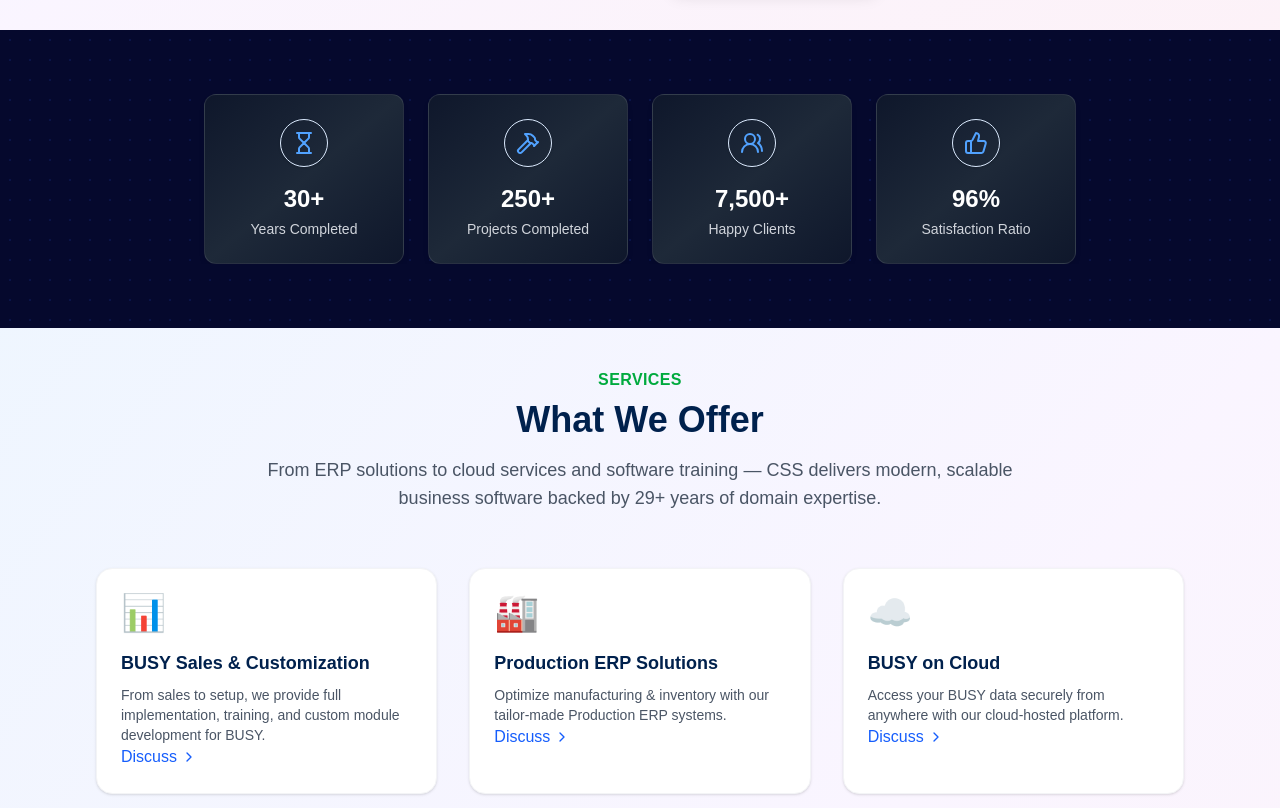
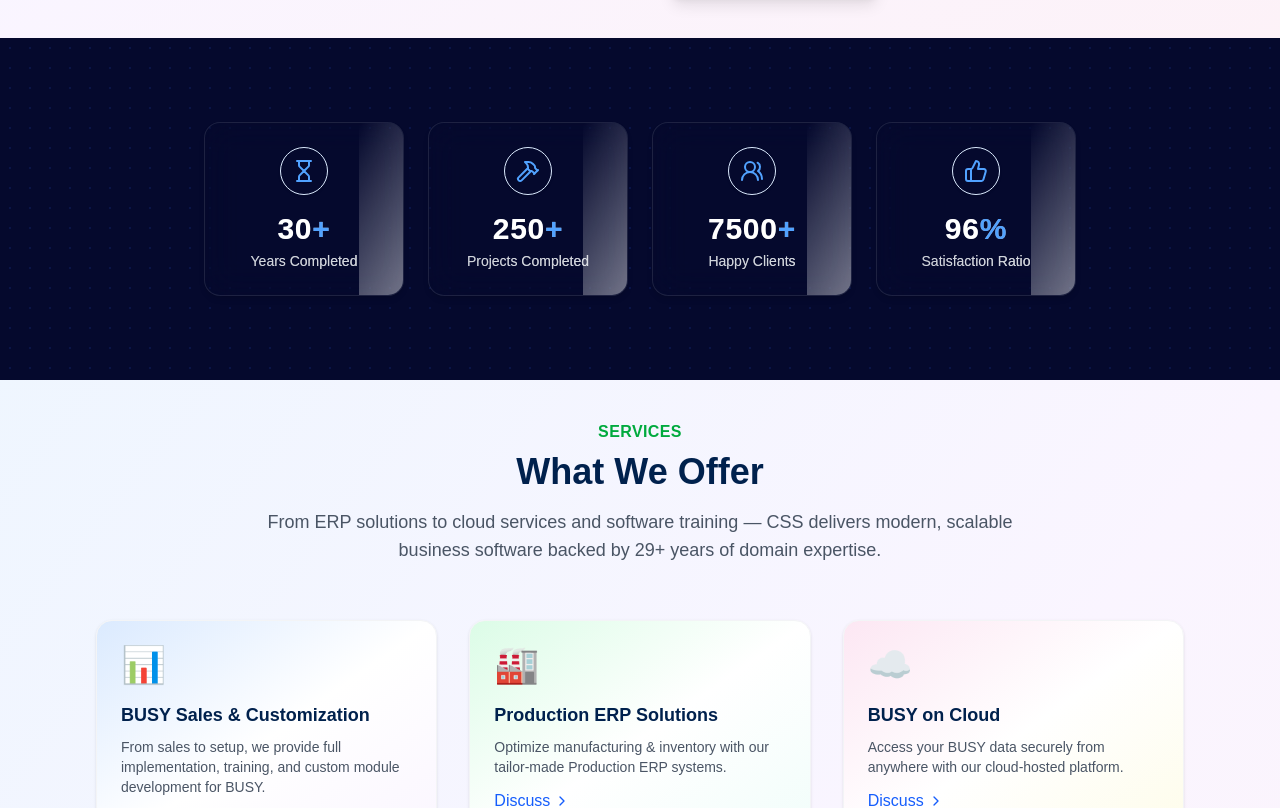
Before and after one commit to MukeshMB/compact-software-solution, a Next.js app: page / in a window 1280 px wide. Shown: the part 1682-2490 px from the top of the page. Built offline with nearby package versions, Linux system fonts and the light colour scheme.

Commit message:
Design optimised with Animation

```diff
--- a/src/app/globals.css
+++ b/src/app/globals.css
@@ -39,3 +39,175 @@
   scrollbar-width: none;
   /* Firefox */
 }
+
+@keyframes fadeInUp {
+  0% {
+    opacity: 0;
+    transform: translateY(12px);
+  }
+
+  100% {
+    opacity: 1;
+    transform: translateY(0);
+  }
+}
+
+.shimmer-text {
+  background: linear-gradient(90deg,
+      rgba(255, 255, 255, 0.2) 0%,
+      rgba(255, 255, 255, 0.9) 50%,
+      rgba(255, 255, 255, 0.2) 100%);
+  background-size: 200% auto;
+  background-clip: text;
+  -webkit-background-clip: text;
+  color: transparent;
+  animation: shimmer 2s linear infinite;
+}
+
+@keyframes shimmer {
+  0% {
+    background-position: -100% 0;
+  }
+
+  100% {
+    background-position: 200% 0;
+  }
+}
+
+@keyframes fade-in-up {
+  0% {
+    opacity: 0;
+    transform: translateY(20px);
+  }
+
+  100% {
+    opacity: 1;
+    transform: translateY(0);
+  }
+}
+
+.shimmer-wrapper {
+  position: relative;
+  overflow: hidden;
+}
+
+.shimmer-wrapper::before {
+  content: '';
+  position: absolute;
+  top: 0;
+  left: -150%;
+  height: 100%;
+  width: 150%;
+  background: linear-gradient(120deg,
+      transparent 0%,
+      rgba(255, 255, 255, 0.1) 50%,
+      transparent 100%);
+  animation: shimmer 2.5s infinite;
+  z-index: 1;
+}
+
+.shimmer-content {
+  position: relative;
+  z-index: 2;
+}
+
+@keyframes fadeInUp {
+  0% {
+    opacity: 0;
+    transform: translateY(20px);
+  }
+
+  100% {
+    opacity: 1;
+    transform: translateY(0);
+  }
+}
+
+.fade-in-up {
+  animation: fadeInUp 0.6s ease-out forwards;
+  opacity: 0;
+  /* initial state */
+}
+
+/* globals.css */
+.glow-border {
+  border: 1px solid rgba(255, 255, 255, 0.1);
+  transition: box-shadow 0.4s ease, transform 0.3s ease;
+}
+
+.glow-border:hover {
+  box-shadow: 0 0 15px rgba(59, 130, 246, 0.5);
+  /* blue glow */
+  transform: translateY(-4px);
+}
+
+.feature-card {
+  transition: all 0.3s ease;
+  animation: fadeInUp 0.8s ease forwards;
+}
+
+.feature-card:hover {
+  box-shadow: 0 0 20px rgba(59, 130, 246, 0.4);
+  /* blue glow */
+  transform: translateY(-5px) scale(1.02);
+  border-color: rgba(59, 130, 246, 0.6);
+  /* glow border */
+}
+
+.feature-glow-blue:hover {
+  box-shadow: 0 0 20px rgba(59, 130, 246, 0.5);
+  /* blue */
+  border-color: rgba(59, 130, 246, 0.6);
+}
+
+.feature-glow-purple:hover {
+  box-shadow: 0 0 20px rgba(168, 85, 247, 0.5);
+  /* purple */
+  border-color: rgba(168, 85, 247, 0.6);
+}
+
+.feature-glow-green:hover {
+  box-shadow: 0 0 20px rgba(34, 197, 94, 0.5);
+  /* green */
+  border-color: rgba(34, 197, 94, 0.6);
+}
+
+/* Shared card animation and hover glow */
+.recom-feature-card {
+  transition: all 0.3s ease;
+  animation: fadeInUp 0.8s ease forwards;
+  will-change: transform, box-shadow, border-color;
+}
+
+.recom-feature-card:hover .icon-circle {
+  transform: scale(1.05);
+  box-shadow: 0 0 20px rgba(59, 130, 246, 0.4);
+  border: 1px solid rgba(59, 130, 246, 0.5);
+}
+
+/* global shimmer effect */
+.shimmer-text {
+  position: relative;
+  overflow: hidden;
+  color: #ffffff;
+}
+
+.shimmer-text::after {
+  content: "";
+  position: absolute;
+  top: 0;
+  left: -150%;
+  height: 100%;
+  width: 150%;
+  background: linear-gradient(120deg,
+      rgba(255, 255, 255, 0) 0%,
+      rgba(255, 255, 255, 0.6) 50%,
+      rgba(255, 255, 255, 0) 100%);
+  animation: shimmer 2s infinite;
+}
+
+@keyframes shimmer {
+  100% {
+    left: 150%;
+  }
+}
--- a/src/containers/HomePage/BusyCloud.tsx
+++ b/src/containers/HomePage/BusyCloud.tsx
@@ -3,7 +3,8 @@
 export default function BusyCloud() {
     return (
         <section className="relative w-full py-7 md:py-10 bg-gradient-to-br from-[#0f172a] via-[#1e293b] to-[#0f172a] text-white overflow-hidden">
-            <div className="max-w-6xl mx-auto px-4 flex flex-col md:flex-row items-center justify-between gap-10">
+            <div className="max-w-6xl mx-auto px-4 shimmer-wrapper">
+                <div className="flex flex-col md:flex-row items-center justify-between gap-10 shimmer-content">
 
                     {/* Text Content */}
                     <div className="md:w-2/3 space-y-4 text-center md:text-left">
@@ -32,6 +33,8 @@
                             <CloudUpload className="w-16 h-16 text-blue-400" />
                         </div>
                     </div>
+
+                </div>
             </div>
         </section>
     );
--- a/src/containers/HomePage/Services.tsx
+++ b/src/containers/HomePage/Services.tsx
@@ -145,6 +145,16 @@
         });
     };
 
+    const cardBackgrounds = [
+        'bg-gradient-to-br from-blue-100 via-white to-purple-50',
+        'bg-gradient-to-br from-green-100 via-white to-teal-50',
+        'bg-gradient-to-br from-pink-100 via-white to-yellow-50',
+        'bg-gradient-to-br from-indigo-100 via-white to-blue-50',
+        'bg-gradient-to-br from-rose-100 via-white to-fuchsia-50',
+        'bg-gradient-to-br from-orange-100 via-white to-yellow-50',
+    ];
+
+
     return (
         <>
             <section id="services" className="bg-gradient-to-br from-blue-50 via-purple-50 to-pink-50 py-10 px-6 sm:px-10 lg:px-24">
@@ -165,16 +175,20 @@
                     {primaryServices.map((service, index) => (
                         <div
                             key={index}
-                            className="bg-white rounded-2xl shadow-sm hover:shadow-md transition-all duration-300 p-6 text-left border border-gray-100"
+                            className={`
+        rounded-2xl p-6 text-left border transition-all duration-300 shadow-sm
+        fade-in-up transform hover:scale-105 hover:shadow-xl
+        hover:border-blue-400 border-gray-100
+        ${cardBackgrounds[index % cardBackgrounds.length]}
+      `}
+                            style={{ animationDelay: `${index * 150}ms`, animationFillMode: 'forwards' }}
                         >
                             <div className="text-4xl mb-4 text-[#004080]">{service.icon}</div>
-                            <h3 className="text-lg font-semibold text-[#00214D]">
-                                {service.title}
-                            </h3>
+                            <h3 className="text-lg font-semibold text-[#00214D]">{service.title}</h3>
                             <p className="text-gray-600 text-sm mt-2">{service.desc}</p>
                             <button
                                 onClick={() => handleExploreCategory(service)}
-                                className="flex items-center text-blue-600 hover:text-blue-800 font-medium transition-colors cursor-pointer"
+                                className="flex items-center text-blue-600 hover:text-blue-800 font-medium transition-colors cursor-pointer mt-3"
                             >
                                 Discuss
                                 <ChevronRight className="w-4 h-4 ml-1" />
@@ -182,6 +196,7 @@
                         </div>
                     ))}
                 </div>
+
 
                 {/* Secondary Services Section */}
                 <div className="mt-20 text-center">
@@ -192,7 +207,13 @@
                         {secondaryServices.map((service, index) => (
                             <div
                                 key={index}
-                                className={`rounded-xl ${service.bg} p-4 shadow-sm hover:shadow-md transition text-left`}
+                                className={`
+        p-4 rounded-xl text-left shadow-sm transition-all duration-300
+        fade-in-up transform hover:scale-105 hover:shadow-xl
+        hover:border-blue-400 border border-gray-100
+        ${cardBackgrounds[index % cardBackgrounds.length]}
+      `}
+                                style={{ animationDelay: `${index * 100}ms`, animationFillMode: 'forwards' }}
                             >
                                 <div className="flex items-start gap-4">
                                     <div className="text-3xl">{service.icon}</div>
@@ -203,7 +224,7 @@
                                         <p className="text-sm text-gray-700 leading-relaxed">{service.desc}</p>
                                         <button
                                             onClick={() => handleExploreCategory(service)}
-                                            className="flex items-center text-blue-600 hover:text-blue-800 font-medium transition-colors cursor-pointer"
+                                            className="flex items-center text-blue-600 hover:text-blue-800 font-medium transition-colors cursor-pointer mt-2"
                                         >
                                             Discuss
                                             <ChevronRight className="w-4 h-4 ml-1" />
@@ -213,8 +234,10 @@
                             </div>
                         ))}
                     </div>
+
                 </div>
             </section>
+
             {/* Futuristic Modal */}
             {isModalOpen && (
                 <div className="fixed inset-0 z-50 flex items-center justify-center p-4 flex-col h-full overflow-hidden">
--- a/src/containers/HomePage/Stats.tsx
+++ b/src/containers/HomePage/Stats.tsx
@@ -1,32 +1,78 @@
+"use client";
+import { useEffect, useRef, useState } from "react";
 import {
   Hourglass,
   Hammer,
   UsersRound,
-  ThumbsUp
+  ThumbsUp,
 } from "lucide-react";
 
 const stats = [
   {
     icon: <Hourglass className="text-blue-400 w-6 h-6" />,
     label: "Years Completed",
-    value: "30+",
+    value: 30,
+    suffix: "+",
   },
   {
     icon: <Hammer className="text-blue-400 w-6 h-6" />,
     label: "Projects Completed",
-    value: "250+",
+    value: 250,
+    suffix: "+",
   },
   {
     icon: <UsersRound className="text-blue-400 w-6 h-6" />,
     label: "Happy Clients",
-    value: "7,500+",
+    value: 7500,
+    suffix: "+",
   },
   {
     icon: <ThumbsUp className="text-blue-400 w-6 h-6" />,
     label: "Satisfaction Ratio",
-    value: "96%",
+    value: 96,
+    suffix: "%",
   },
 ];
+
+function useCountUpOnView(target: number, duration = 1200) {
+  const [count, setCount] = useState(0);
+  const [hasStarted, setHasStarted] = useState(false);
+  const ref = useRef<HTMLDivElement | null>(null);
+
+  useEffect(() => {
+    const observer = new IntersectionObserver(
+      ([entry]) => {
+        if (entry.isIntersecting && !hasStarted) {
+          setHasStarted(true);
+        }
+      },
+      { threshold: 0.4 }
+    );
+
+    if (ref.current) observer.observe(ref.current);
+
+    return () => {
+      if (ref.current) observer.unobserve(ref.current);
+    };
+  }, [hasStarted]);
+
+  useEffect(() => {
+    if (!hasStarted) return;
+    let start = 0;
+    const increment = target / (duration / 16);
+    const interval = setInterval(() => {
+      start += increment;
+      if (start >= target) {
+        start = target;
+        clearInterval(interval);
+      }
+      setCount(Math.round(start));
+    }, 16);
+    return () => clearInterval(interval);
+  }, [hasStarted, target, duration]);
+
+  return { count, ref };
+}
 
 export default function StatsBanner() {
   return (
@@ -34,21 +80,35 @@
       {/* Background Grid Dots */}
       <div className="absolute inset-0 bg-[radial-gradient(#1e40af_1px,transparent_1px)] bg-[length:20px_20px] opacity-20 pointer-events-none" />
 
-      {/* Scrollable Row - Centered */}
       <div className="relative z-10 max-w-7xl mx-auto overflow-x-auto scrollbar-hide">
-        <div className="flex justify-center space-x-6 min-w-max px-2">
-          {stats.map((stat, idx) => (
+        <div className="flex justify-center space-x-6 min-w-max px-2 py-5">
+          {stats.map((stat, idx) => {
+            const { count, ref } = useCountUpOnView(stat.value);
+
+            return (
               <div
                 key={idx}
-              className="min-w-[200px] bg-gradient-to-br from-slate-900 via-gray-800 to-slate-900 backdrop-blur-md border border-white/10 rounded-xl shadow-md p-6 flex-shrink-0 flex flex-col items-center text-center"
+                ref={ref}
+                className={`
+                  shimmer-text fade-in-up min-w-[200px]
+                  bg-gradient-to-br from-slate-900 via-slate-800 to-slate-900
+                  backdrop-blur-lg border border-white/10 rounded-2xl shadow-md p-6 flex-shrink-0
+                  flex flex-col items-center text-center transform transition duration-500
+                  hover:scale-105 border-glow
+                `}
+                style={{ animationDelay: `${idx * 200}ms` }}
               >
                 <div className="w-12 h-12 flex items-center justify-center rounded-full border border-blue-100 shadow-sm mb-4">
                   {stat.icon}
                 </div>
-              <h3 className="text-2xl font-bold text-white">{stat.value}</h3>
+                <h3 className="text-3xl font-extrabold text-white tracking-wide">
+                  {count}
+                  <span className="text-blue-400 font-bold">{stat.suffix}</span>
+                </h3>
                 <p className="text-sm text-gray-300 mt-1">{stat.label}</p>
               </div>
-          ))}
+            );
+          })}
         </div>
       </div>
     </section>
```
Also changed, not shown: src/containers/HomePage/BusyMobileApp.tsx (+4 -3 lines), src/containers/HomePage/BusyRecom.tsx (+7 -6 lines), src/containers/HomePage/HeroSection.tsx (+5 -2 lines), src/containers/HomePage/PricingSection.tsx (+11 -6 lines). Lines whose indentation alone changed are shown as unchanged.
